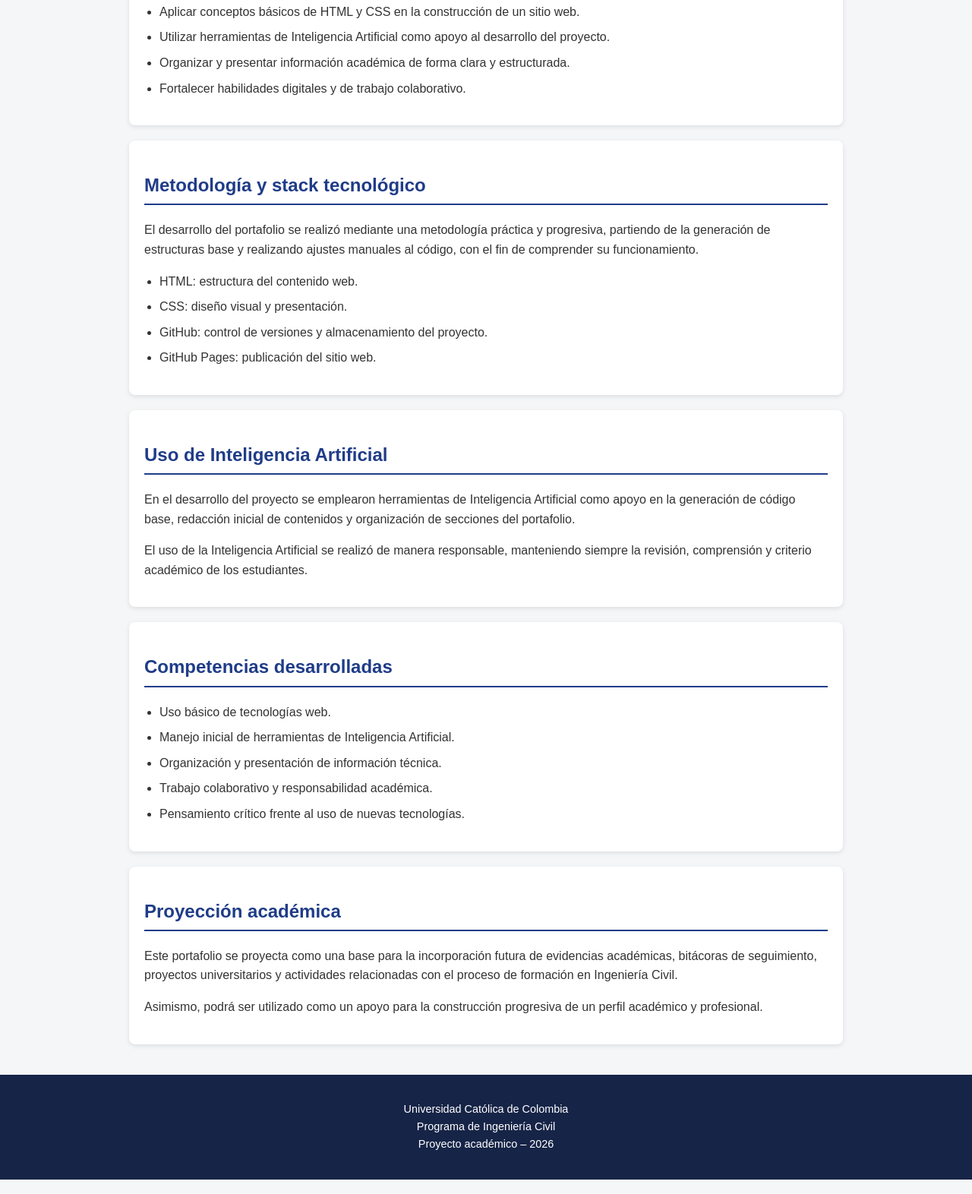
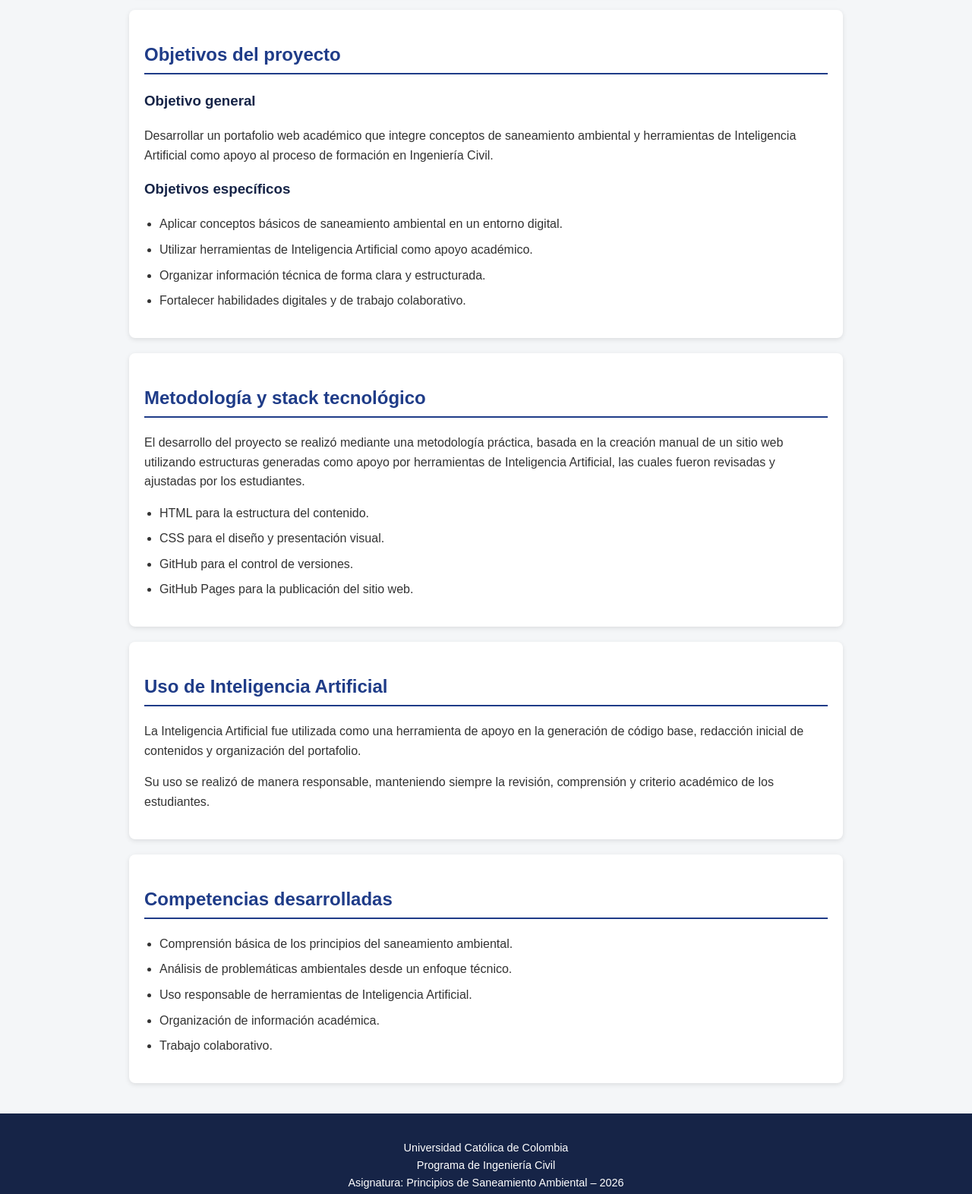
Before and after one commit to cristiancamilofandi-ing/PORTAFOLIO-INGENIERIA-, a plain HTML site: page index.html in a window 1280 px wide. Shown: the part 1111-2683 px from the top of the page at 76% size. Drawn offline with Linux system fonts and the light colour scheme.

Commit message:
Update index.html

```diff
--- a/index.html
+++ b/index.html
@@ -2,7 +2,7 @@
 <html lang="es">
 <head>
   <meta charset="UTF-8">
-  <title>Portafolio Académico – Ingeniería Civil</title>
+  <title>Portafolio Académico – Principios de Saneamiento Ambiental</title>
   <meta name="viewport" content="width=device-width, initial-scale=1.0">
   <link rel="stylesheet" href="style.css">
 </head>
@@ -13,31 +13,49 @@
     <h1>Portafolio Académico</h1>
     <h2>Ingeniería Civil</h2>
     <p>
-      Proyecto académico universitario desarrollado con apoyo de herramientas de Inteligencia Artificial
+      Proyecto académico de la asignatura
+      <strong>Principios de Saneamiento Ambiental</strong>,
+      desarrollado con apoyo de herramientas de Inteligencia Artificial
     </p>
   </header>
 
   <nav>
     <a href="#descripcion">Proyecto</a>
+    <a href="#asignatura">Asignatura</a>
     <a href="#integrantes">Integrantes</a>
     <a href="#objetivos">Objetivos</a>
     <a href="#metodologia">Metodología</a>
     <a href="#ia">Uso de IA</a>
     <a href="#competencias">Competencias</a>
-    <a href="#proyeccion">Proyección</a>
+    <a href="bitacora.html">Bitácora</a>
   </nav>
 
   <section id="descripcion">
     <h2>Descripción del proyecto</h2>
     <p>
-      Este portafolio web corresponde a un trabajo académico desarrollado por estudiantes de
-      Ingeniería Civil, cuyo propósito es integrar herramientas tecnológicas e Inteligencia
-      Artificial en la creación, organización y publicación de contenidos académicos en un entorno digital.
+      Este portafolio web corresponde a un trabajo académico desarrollado por estudiantes
+      de Ingeniería Civil en el marco de la asignatura <strong>Principios de Saneamiento Ambiental</strong>.
+      El proyecto tiene como finalidad integrar herramientas tecnológicas e Inteligencia Artificial
+      para la organización, análisis y presentación de contenidos relacionados con el saneamiento ambiental.
     </p>
     <p>
-      El proyecto permite evidenciar la aplicación de conceptos básicos de desarrollo web,
-      el uso responsable de tecnologías emergentes y el fortalecimiento del trabajo colaborativo,
-      alineado con los objetivos formativos del programa académico.
+      A través de este sitio web se evidencian los avances académicos, el trabajo colaborativo
+      y la aplicación de conceptos básicos asociados al manejo del agua, residuos y condiciones
+      ambientales que influyen en la salud pública.
+    </p>
+  </section>
+
+  <section id="asignatura">
+    <h2>Asignatura: Principios de Saneamiento Ambiental</h2>
+    <p>
+      La asignatura de Principios de Saneamiento Ambiental aborda los fundamentos técnicos
+      relacionados con el suministro de agua potable, el manejo de aguas residuales,
+      la gestión de residuos sólidos y la prevención de impactos ambientales.
+    </p>
+    <p>
+      Este proyecto permite relacionar los conceptos teóricos vistos en clase con el uso
+      de herramientas digitales, fortaleciendo el análisis técnico desde la perspectiva
+      de la Ingeniería Civil.
     </p>
   </section>
 
@@ -48,7 +66,7 @@
       <li><strong>John Abril</strong> – Estudiante de Ingeniería Civil</li>
     </ul>
     <p>
-      Trabajo académico realizado en grupo de dos estudiantes, de acuerdo con los lineamientos
+      Trabajo académico realizado en grupo de dos estudiantes, conforme a los lineamientos
       establecidos para la asignatura.
     </p>
   </section>
@@ -58,15 +76,15 @@
 
     <h3>Objetivo general</h3>
     <p>
-      Desarrollar un portafolio web académico que integre herramientas de Inteligencia Artificial
-      y tecnologías web básicas, como apoyo al proceso de formación en Ingeniería Civil.
+      Desarrollar un portafolio web académico que integre conceptos de saneamiento ambiental
+      y herramientas de Inteligencia Artificial como apoyo al proceso de formación en Ingeniería Civil.
     </p>
 
     <h3>Objetivos específicos</h3>
     <ul>
-      <li>Aplicar conceptos básicos de HTML y CSS en la construcción de un sitio web.</li>
-      <li>Utilizar herramientas de Inteligencia Artificial como apoyo al desarrollo del proyecto.</li>
-      <li>Organizar y presentar información académica de forma clara y estructurada.</li>
+      <li>Aplicar conceptos básicos de saneamiento ambiental en un entorno digital.</li>
+      <li>Utilizar herramientas de Inteligencia Artificial como apoyo académico.</li>
+      <li>Organizar información técnica de forma clara y estructurada.</li>
       <li>Fortalecer habilidades digitales y de trabajo colaborativo.</li>
     </ul>
   </section>
@@ -74,60 +92,46 @@
   <section id="metodologia">
     <h2>Metodología y stack tecnológico</h2>
     <p>
-      El desarrollo del portafolio se realizó mediante una metodología práctica y progresiva,
-      partiendo de la generación de estructuras base y realizando ajustes manuales al código,
-      con el fin de comprender su funcionamiento.
+      El desarrollo del proyecto se realizó mediante una metodología práctica, basada en la
+      creación manual de un sitio web utilizando estructuras generadas como apoyo por herramientas
+      de Inteligencia Artificial, las cuales fueron revisadas y ajustadas por los estudiantes.
     </p>
     <ul>
-      <li>HTML: estructura del contenido web.</li>
-      <li>CSS: diseño visual y presentación.</li>
-      <li>GitHub: control de versiones y almacenamiento del proyecto.</li>
-      <li>GitHub Pages: publicación del sitio web.</li>
+      <li>HTML para la estructura del contenido.</li>
+      <li>CSS para el diseño y presentación visual.</li>
+      <li>GitHub para el control de versiones.</li>
+      <li>GitHub Pages para la publicación del sitio web.</li>
     </ul>
   </section>
 
   <section id="ia">
     <h2>Uso de Inteligencia Artificial</h2>
     <p>
-      En el desarrollo del proyecto se emplearon herramientas de Inteligencia Artificial como
-      apoyo en la generación de código base, redacción inicial de contenidos y organización de
-      secciones del portafolio.
+      La Inteligencia Artificial fue utilizada como una herramienta de apoyo en la generación
+      de código base, redacción inicial de contenidos y organización del portafolio.
     </p>
     <p>
-      El uso de la Inteligencia Artificial se realizó de manera responsable, manteniendo siempre
-      la revisión, comprensión y criterio académico de los estudiantes.
+      Su uso se realizó de manera responsable, manteniendo siempre la revisión,
+      comprensión y criterio académico de los estudiantes.
     </p>
   </section>
 
   <section id="competencias">
     <h2>Competencias desarrolladas</h2>
     <ul>
-      <li>Uso básico de tecnologías web.</li>
-      <li>Manejo inicial de herramientas de Inteligencia Artificial.</li>
-      <li>Organización y presentación de información técnica.</li>
-      <li>Trabajo colaborativo y responsabilidad académica.</li>
-      <li>Pensamiento crítico frente al uso de nuevas tecnologías.</li>
+      <li>Comprensión básica de los principios del saneamiento ambiental.</li>
+      <li>Análisis de problemáticas ambientales desde un enfoque técnico.</li>
+      <li>Uso responsable de herramientas de Inteligencia Artificial.</li>
+      <li>Organización de información académica.</li>
+      <li>Trabajo colaborativo.</li>
     </ul>
-  </section>
-
-  <section id="proyeccion">
-    <h2>Proyección académica</h2>
-    <p>
-      Este portafolio se proyecta como una base para la incorporación futura de evidencias
-      académicas, bitácoras de seguimiento, proyectos universitarios y actividades relacionadas
-      con el proceso de formación en Ingeniería Civil.
-    </p>
-    <p>
-      Asimismo, podrá ser utilizado como un apoyo para la construcción progresiva de un perfil
-      académico y profesional.
-    </p>
   </section>
 
   <footer>
     <p>
       Universidad Católica de Colombia<br>
       Programa de Ingeniería Civil<br>
-      Proyecto académico – 2026
+      Asignatura: Principios de Saneamiento Ambiental – 2026
     </p>
   </footer>
 
```
